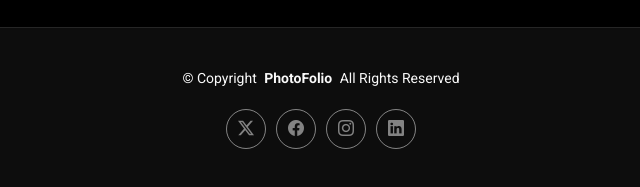
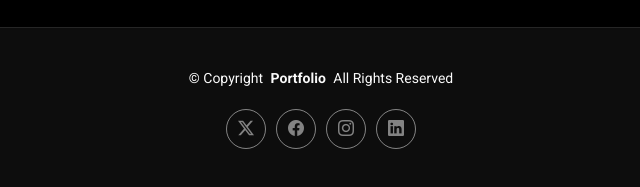
Before and after one commit to khushidoshi09/Photography, a plain HTML site: page about.html in a window 1280 px wide. Shown: the part 2061-2248 px from the top of the page, 319-959 px from the left. Drawn offline with Linux system fonts and the light colour scheme.

Commit message:
Fixed text consistency: Portfolio instead of PortFolio/PhotoFolio

```diff
--- a/about.html
+++ b/about.html
@@ -276,7 +276,7 @@
 
     <div class="container">
       <div class="copyright text-center ">
-        <p>© <span>Copyright</span> <strong class="px-1 sitename">PhotoFolio</strong> <span>All Rights Reserved</span></p>
+        <p>© <span>Copyright</span> <strong class="px-1 sitename">Portfolio</strong> <span>All Rights Reserved</span></p>
       </div>
       <div class="social-links d-flex justify-content-center">
         <a href=""><i class="bi bi-twitter-x"></i></a>
```
Also changed, not shown: contact.html (+1 -1 lines), gallery.html (+1 -1 lines), index.html (+1 -1 lines), services.html (+1 -1 lines).
